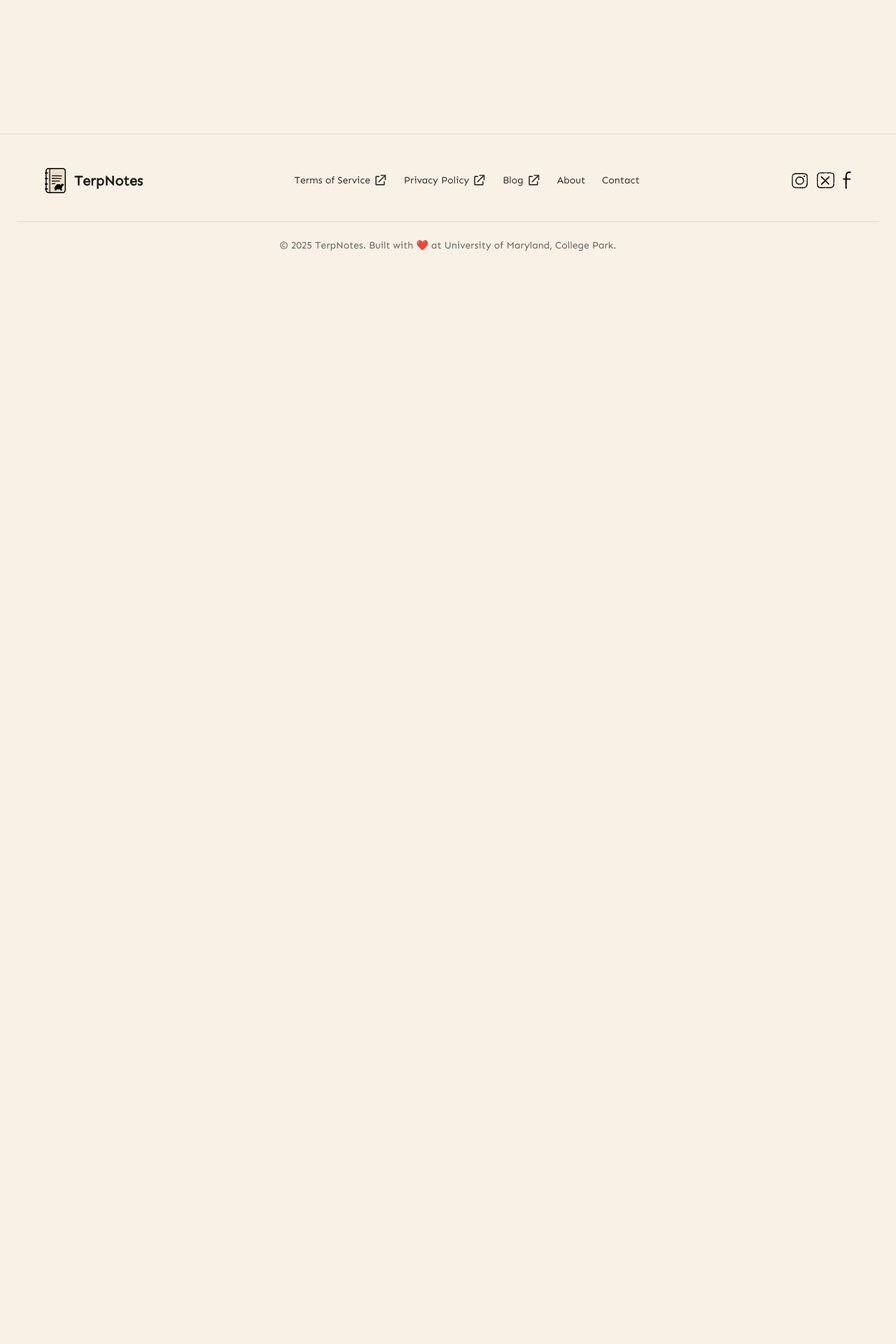
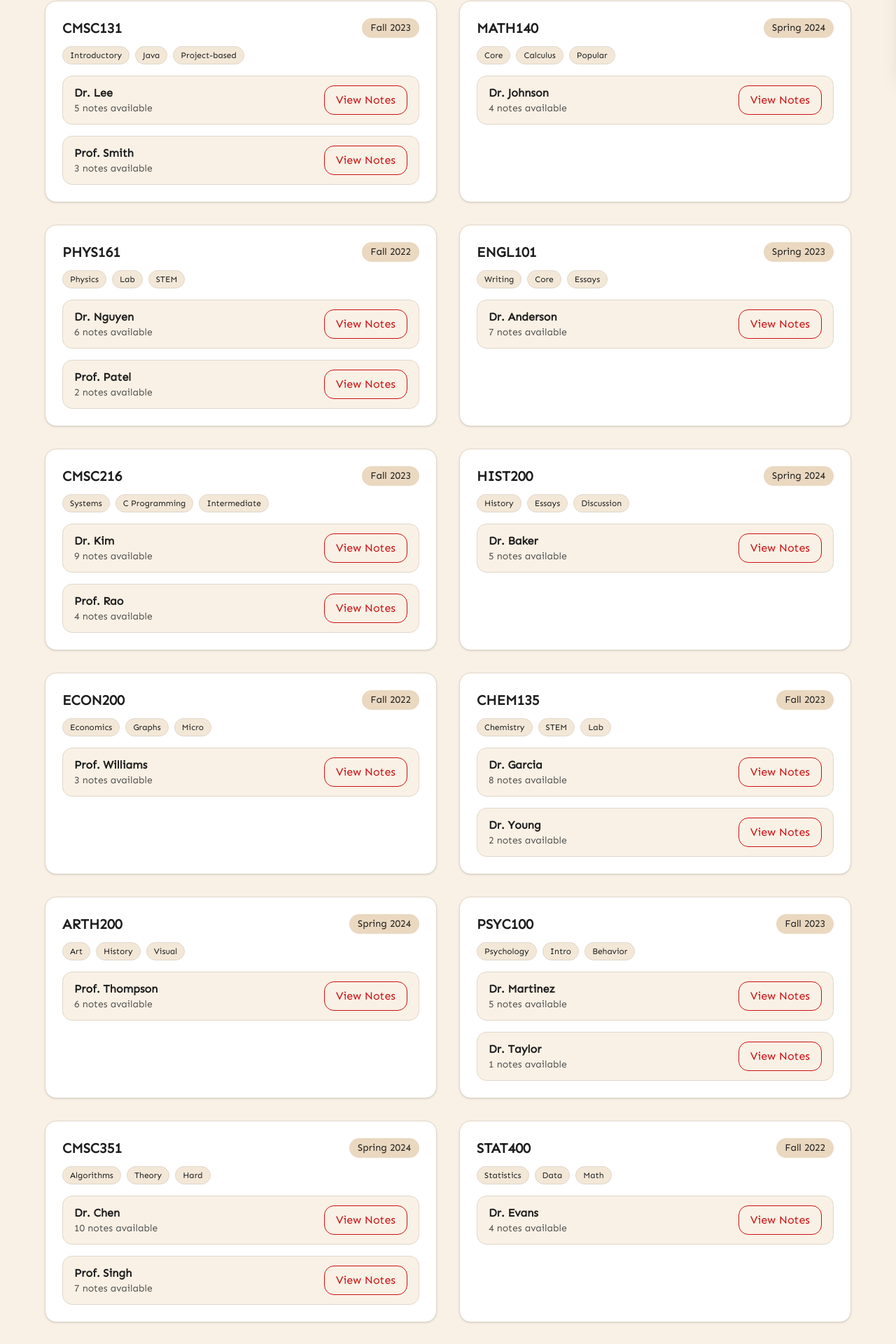
Before and after one commit to Lin-Jacob/TerpNotesFE, a Next.js app: page /browse-notes in a window 1280 px wide. Shown: the part 674-2594 px from the top of the page at 70% size. Before the commit the page ends 1083 px from the top, so only its background shows below. Built offline with nearby package versions, Linux system fonts and the light colour scheme.

Commit message:
new code

```diff
--- a/src/app/(navbar)/browse-notes/page.tsx
+++ b/src/app/(navbar)/browse-notes/page.tsx
@@ -6,6 +6,7 @@ import { FiSearch, FiX } from "react-icons/fi";
 export default function BrowseNotes() {
     const [searchQuery, setSearchQuery] = useState("");
     const [filters, setFilters] = useState(["CMSC131", "Fall 2023"]);
+    const [detailsOpen, setDetailsOpen] = useState(false);
 
     const courses = [
         {
@@ -21,19 +22,136 @@ export default function BrowseNotes() {
             course: "MATH140",
             semester: "Spring 2024",
             tags: ["Core", "Calculus", "Popular"],
+            professors: [{ name: "Dr. Johnson", notes: 4 }],
+        },
+        {
+            course: "CMSC131",
+            semester: "Fall 2023",
+            tags: ["Introductory", "Java", "Project-based"],
             professors: [
-                { name: "Dr. Johnson", notes: 4 },
+                { name: "Dr. Lee", notes: 5 },
+                { name: "Prof. Smith", notes: 3 },
             ],
         },
+        {
+            course: "MATH140",
+            semester: "Spring 2024",
+            tags: ["Core", "Calculus", "Popular"],
+            professors: [{ name: "Dr. Johnson", notes: 4 }],
+        },
+        {
+            course: "PHYS161",
+            semester: "Fall 2022",
+            tags: ["Physics", "Lab", "STEM"],
+            professors: [
+                { name: "Dr. Nguyen", notes: 6 },
+                { name: "Prof. Patel", notes: 2 },
+            ],
+        },
+        {
+            course: "ENGL101",
+            semester: "Spring 2023",
+            tags: ["Writing", "Core", "Essays"],
+            professors: [{ name: "Dr. Anderson", notes: 7 }],
+        },
+        {
+            course: "CMSC216",
+            semester: "Fall 2023",
+            tags: ["Systems", "C Programming", "Intermediate"],
+            professors: [
+                { name: "Dr. Kim", notes: 9 },
+                { name: "Prof. Rao", notes: 4 },
+            ],
+        },
+        {
+            course: "HIST200",
+            semester: "Spring 2024",
+            tags: ["History", "Essays", "Discussion"],
+            professors: [{ name: "Dr. Baker", notes: 5 }],
+        },
+        {
+            course: "ECON200",
+            semester: "Fall 2022",
+            tags: ["Economics", "Graphs", "Micro"],
+            professors: [{ name: "Prof. Williams", notes: 3 }],
+        },
+        {
+            course: "CHEM135",
+            semester: "Fall 2023",
+            tags: ["Chemistry", "STEM", "Lab"],
+            professors: [
+                { name: "Dr. Garcia", notes: 8 },
+                { name: "Dr. Young", notes: 2 },
+            ],
+        },
+        {
+            course: "ARTH200",
+            semester: "Spring 2024",
+            tags: ["Art", "History", "Visual"],
+            professors: [{ name: "Prof. Thompson", notes: 6 }],
+        },
+        {
+            course: "PSYC100",
+            semester: "Fall 2023",
+            tags: ["Psychology", "Intro", "Behavior"],
+            professors: [
+                { name: "Dr. Martinez", notes: 5 },
+                { name: "Dr. Taylor", notes: 1 },
+            ],
+        },
+        {
+            course: "CMSC351",
+            semester: "Spring 2024",
+            tags: ["Algorithms", "Theory", "Hard"],
+            professors: [
+                { name: "Dr. Chen", notes: 10 },
+                { name: "Prof. Singh", notes: 7 },
+            ],
+        },
+        {
+            course: "STAT400",
+            semester: "Fall 2022",
+            tags: ["Statistics", "Data", "Math"],
+            professors: [{ name: "Dr. Evans", notes: 4 }],
+        },
+        {
+            course: "GEOG202",
+            semester: "Spring 2023",
+            tags: ["Maps", "Geography", "Environment"],
+            professors: [{ name: "Prof. White", notes: 3 }],
+        },
+        {
+            course: "BIO120",
+            semester: "Fall 2023",
+            tags: ["Biology", "Cells", "Lab"],
+            professors: [
+                { name: "Dr. Perez", notes: 6 },
+                { name: "Dr. Wright", notes: 2 },
+            ],
+        },
+        {
+            course: "SPAN103",
+            semester: "Spring 2024",
+            tags: ["Language", "Spanish", "Beginner"],
+            professors: [{ name: "Prof. Hernandez", notes: 5 }],
+        },
     ];
-
 
     const removeFilter = (filter: string) =>
         setFilters(filters.filter((f) => f !== filter));
 
     return (
-        <section className="min-h-screen bg-[#F9F1E5] px-6 py-20">
-            <div className="max-w-6xl mx-auto">
+        <section className="min-h-screen bg-[#F9F1E5] px-4 sm:px-6 py-20 relative">
+            {/* Background overlay for mobile */}
+            {detailsOpen && (
+                <div
+                    className="fixed inset-0 bg-black/20 z-30 md:hidden"
+                    onClick={() => setDetailsOpen(false)}
+                />
+            )}
+
+            {/* Main layout */}
+            <div className={`max-w-6xl mx-auto transition-all duration-300 ${detailsOpen ? "md:mr-[75%]" : ""}`}>
                 <h1
                     className="text-4xl font-extrabold text-[#1F1F1F] mb-8 text-center"
                     style={{ fontFamily: "sen" }}
@@ -68,7 +186,7 @@ export default function BrowseNotes() {
                     ))}
                 </div>
 
-                <div className="grid grid-cols-1 sm:grid-cols-2 lg:grid-cols-2 gap-8">
+                <div className="grid grid-cols-1 sm:grid-cols-2 gap-8">
                     {courses.map((course, idx) => (
                         <div
                             key={idx}
@@ -97,12 +215,11 @@ export default function BrowseNotes() {
                                 ))}
                             </div>
 
-
                             <div className="space-y-4 mt-4">
                                 {course.professors.map((prof, i) => (
                                     <div
                                         key={i}
-                                        className="flex justify-between items-center border border-[#e0d7cb] rounded-xl px-4 py-3 bg-[#F9F1E5]"
+                                        className="flex flex-grid justify-between items-center border border-[#e0d7cb] rounded-xl px-4 py-3 bg-[#F9F1E5]"
                                     >
                                         <div>
                                             <div className="font-semibold text-[#1F1F1F]">
@@ -112,7 +229,10 @@ export default function BrowseNotes() {
                                                 {prof.notes} notes available
                                             </div>
                                         </div>
-                                        <button className="cursor-pointer bg-transparent hover:bg-[#CD1015] text-[#CD1015] border hover:text-white px-4 py-2 rounded-xl border-[#CD1015] transition-all">
+                                        <button
+                                            onClick={() => setDetailsOpen(true)}
+                                            className="cursor-pointer bg-transparent hover:bg-[#CD1015] text-[#CD1015] border hover:text-white px-4 py-2 rounded-xl border-[#CD1015] transition-all whitespace-nowrap"
+                                        >
                                             View Notes
                                         </button>
                                     </div>
@@ -122,6 +242,57 @@ export default function BrowseNotes() {
                     ))}
                 </div>
             </div>
-        </section>
+
+            {/* Details Panel */}
+            <div
+                className={`fixed top-[52px] pt-3 right-0 h-[calc(100%-72px)] w-full md:w-[75%] bg-white z-40 shadow-xl transition-transform duration-300 ease-in-out ${detailsOpen ? "translate-x-0" : "translate-x-full"
+                    }`}
+            >
+                <div className="h-full overflow-y-auto relative px-6 py-6 max-w-[80%] mx-auto">
+                    <button
+                        onClick={() => setDetailsOpen(false)}
+                        className="absolute top-4 right-4 text-[#CD1015] hover:text-[#a60d11]"
+                    >
+                        <FiX size={28} />
+                    </button>
+
+                    <h2 className="text-2xl font-bold text-[#1F1F1F] mb-4">CMSC131 Notes</h2>
+
+                    <p className="text-sm text-[#555] mb-4">
+                        Shared by: <span className="font-semibold">Dr. Lee</span> | Fall 2023
+                    </p>
+
+                    {/* Mock contents */}
+                    <div className="space-y-4 mb-6">
+                        <div className="bg-[#F9F1E5] p-4 rounded-xl border border-[#e0d7cb]">
+                            <p className="text-sm text-[#1F1F1F]">
+                                <strong>OCR Preview:</strong> "In Java, all classes inherit from the Object class. This allows..."
+                            </p>
+                        </div>
+
+                        <div className="bg-[#F3E8D8] p-4 rounded-xl border border-[#e0d7cb]">
+                            <p className="text-sm text-[#1F1F1F]">
+                                <strong>Comments:</strong>
+                            </p>
+                            <ul className="pl-4 mt-2 list-disc text-sm text-[#333] space-y-1">
+                                <li>Really helped me prep for exam 1!</li>
+                                <li>Wish it had some diagrams.</li>
+                            </ul>
+                        </div>
+
+                        <div className="bg-[#F9F1E5] p-4 rounded-xl border border-[#e0d7cb]">
+                            <p className="text-sm text-[#1F1F1F]">
+                                <strong>Attached Images:</strong> [Preview or thumbnails go here]
+                            </p>
+                        </div>
+                    </div>
+
+                    <button className="bg-[#CD1015] text-white px-6 py-3 rounded-xl hover:bg-[#a60d11] transition-all">
+                        Open Full Note
+                    </button>
+                </div>
+            </div>
+
+        </section >
     );
 }
--- a/src/app/page.tsx
+++ b/src/app/page.tsx
@@ -493,9 +493,11 @@ export default function Home() {
             Sign up today and explore the best UMD notes, study guides, and resources — curated by students, for students.
           </p>
           <div className="flex flex-wrap justify-center gap-4">
-            <button className="bg-[#CD1015] hover:bg-[#a60d11] transition-all text-white px-6 py-3 rounded-xl border hover:scale-105 text-lg">
-              Get Started
-            </button>
+            <Link href="/signup">
+              <button className="bg-[#CD1015] hover:bg-[#a60d11] transition-all text-white px-6 py-3 rounded-xl border hover:scale-105 text-lg">
+                Get Started
+              </button>
+            </Link>
             <Link href="/browse-notes">
               <button className="bg-transparent hover:bg-[#CD1015] text-[#CD1015] border hover:text-white px-6 py-3 rounded-xl border-[#CD1015] text-lg">
                 Browse Notes
```
Also changed, not shown: src/app/(navbar)/layout.tsx (+9 -9 lines), public/robots.txt, src/app/(navbar)/blog/blog-styles.css (line endings or trailing spaces), src/app/(navbar)/blog/release-day/page.tsx (line endings or trailing spaces), src/app/(navbar)/privacy-policy/page.tsx (line endings or trailing spaces), src/app/(navbar)/terms-of-service/page.tsx (line endings or trailing spaces), src/app/not-found.tsx (line endings or trailing spaces), src/lib/firebase-config.ts (line endings or trailing spaces), 1 other file (tests, documents, lock files or other folders).
